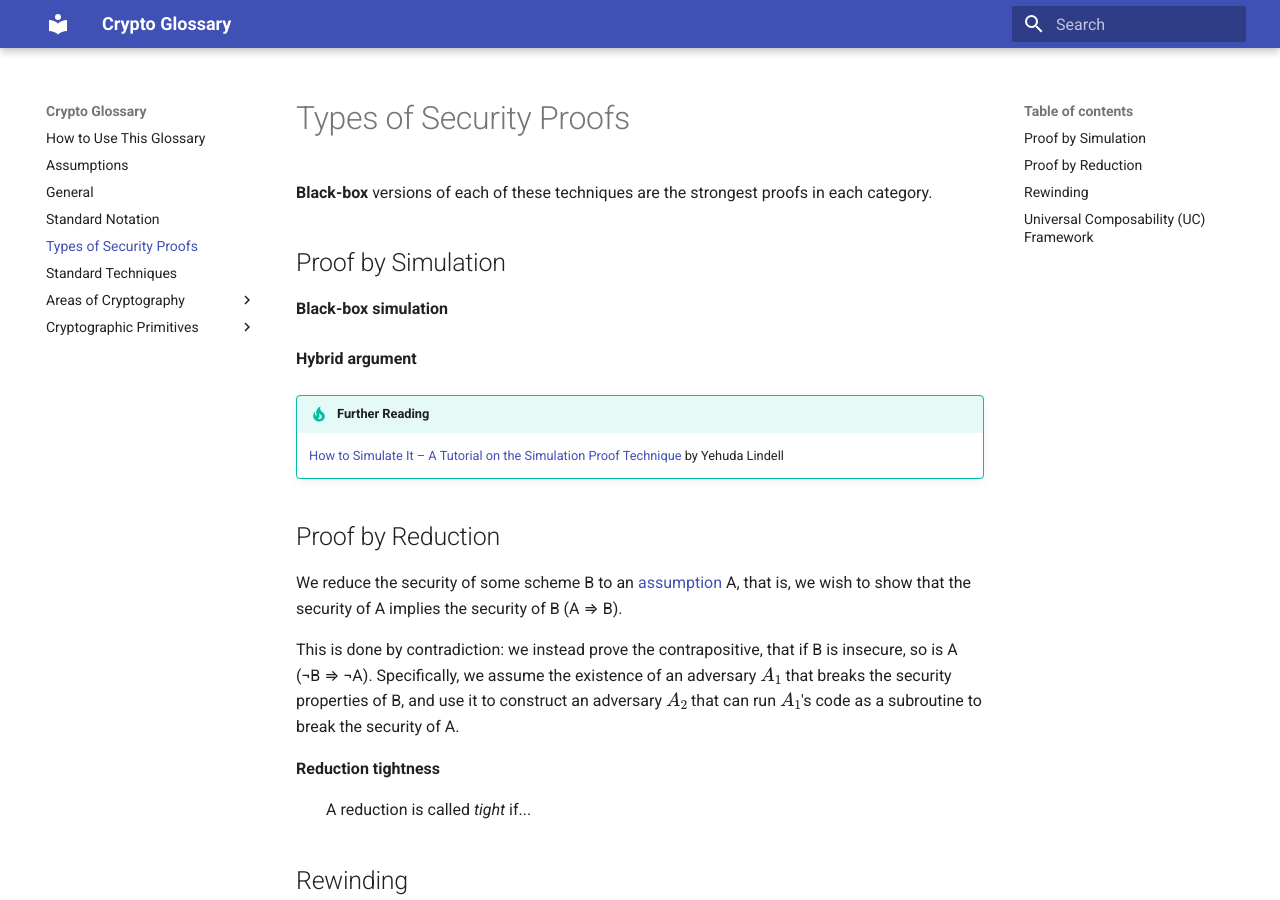
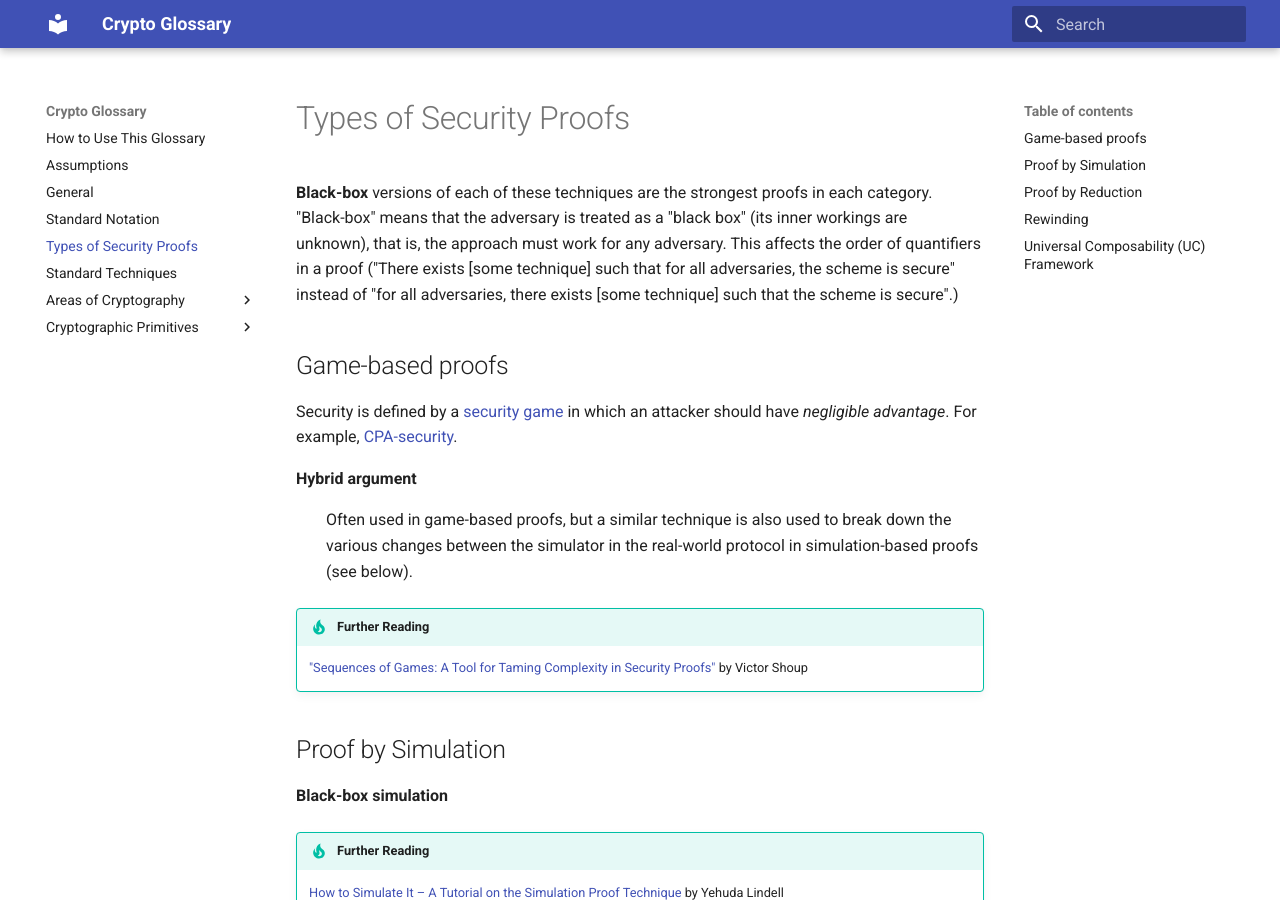
Before and after one commit to nglaeser/crypto-glossary, an MkDocs documentation site: the page built from docs/proofs.md, in a window 1280 px wide and 900 px high. Built offline with MkDocs 1.6.1 and Material for MkDocs 9.7.7, drawn with Linux system fonts in a browser that asks for light colours.

Commit message:
move around game-based proof defs, add info about black-box

```diff
--- a/docs/proofs.md
+++ b/docs/proofs.md
@@ -1,15 +1,25 @@
 # Types of Security Proofs
 
-**Black-box** versions of each of these techniques are the strongest proofs in each category.
+**Black-box** versions of each of these techniques are the strongest proofs in each category. "Black-box" means that the adversary is treated as a "black box" (its inner workings are unknown), that is, the approach must work for any adversary. This affects the order of quantifiers in a proof ("There exists [some technique] such that for all adversaries, the scheme is secure" instead of "for all adversaries, there exists [some technique] such that the scheme is secure".)
+
+## Game-based proofs
+
+Security is defined by a [security game](./general.md) in which an attacker should have _negligible_ _advantage_. For example, [CPA-security](primitives/encryption.md#cpa-security).
+
+<!-- Table of security games.
+Columns: name, primitive (Enc, MAC, etc.), weaker/stronger than -->
+
+**Hybrid argument**
+: Often used in game-based proofs, but a similar technique is also used to break down the various changes between the simulator in the real-world protocol in simulation-based proofs (see below).
+<!-- "standard" hybrid argument -->
+
+!!! tip "Further Reading"
+    ["Sequences of Games: A Tool for Taming Complexity in Security Proofs"](https://eprint.iacr.org/2004/332.pdf) by Victor Shoup
 
 ## Proof by Simulation
 
 **Black-box simulation**
 :
-
-**Hybrid argument**
-:
-<!-- "standard" hybrid argument -->
 
 !!! tip "Further Reading"
     [How to Simulate It – A Tutorial on the Simulation Proof Technique](https://link.springer.com/chapter/10.1007%2F978-3-319-57048-8_6) by Yehuda Lindell
```
Also changed, not shown: docs/general.md (+1 -8 lines).
